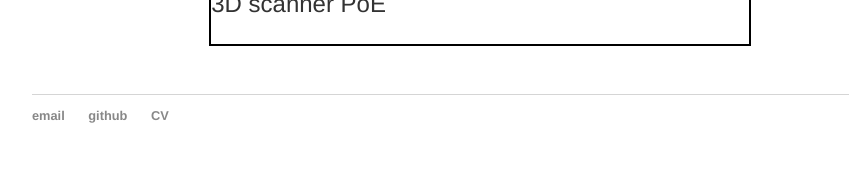
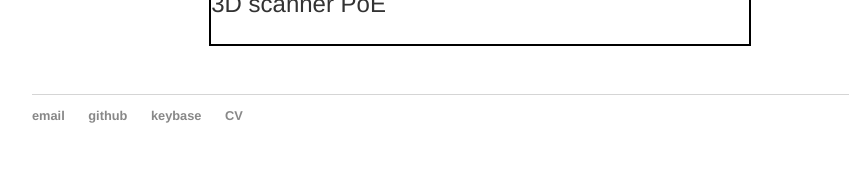
Before and after one commit to labseven/labseven.github.io, a Jekyll site: the page built from index.html, in a window 1280 px wide. Shown: the part 1351-1531 px from the top of the page, without its empty margins (160-1009 px from the left). Built offline with Jekyll 4.4.1, drawn with Linux system fonts in a browser that asks for light colours.

Commit message:
add keybase

```diff
--- a/_layouts/default.html
+++ b/_layouts/default.html
@@ -30,7 +30,8 @@
 	    		<ul>
 	        		<li><a href="mailto:adam@labseven.space">email</a></li>
 	        		<li><a href="https://github.com/labseven">github</a></li>
-	        		<li><a href="/assets/Adam_Novotny_CV.pdf">CV</a></li>
+					<li><a href="https://keybase.io/adamnovotny">keybase</a></li>
+					<li><a href="/assets/Adam_Novotny_CV.pdf">CV</a></li>
 			</ul>
 			</footer>
 		</body>
```
